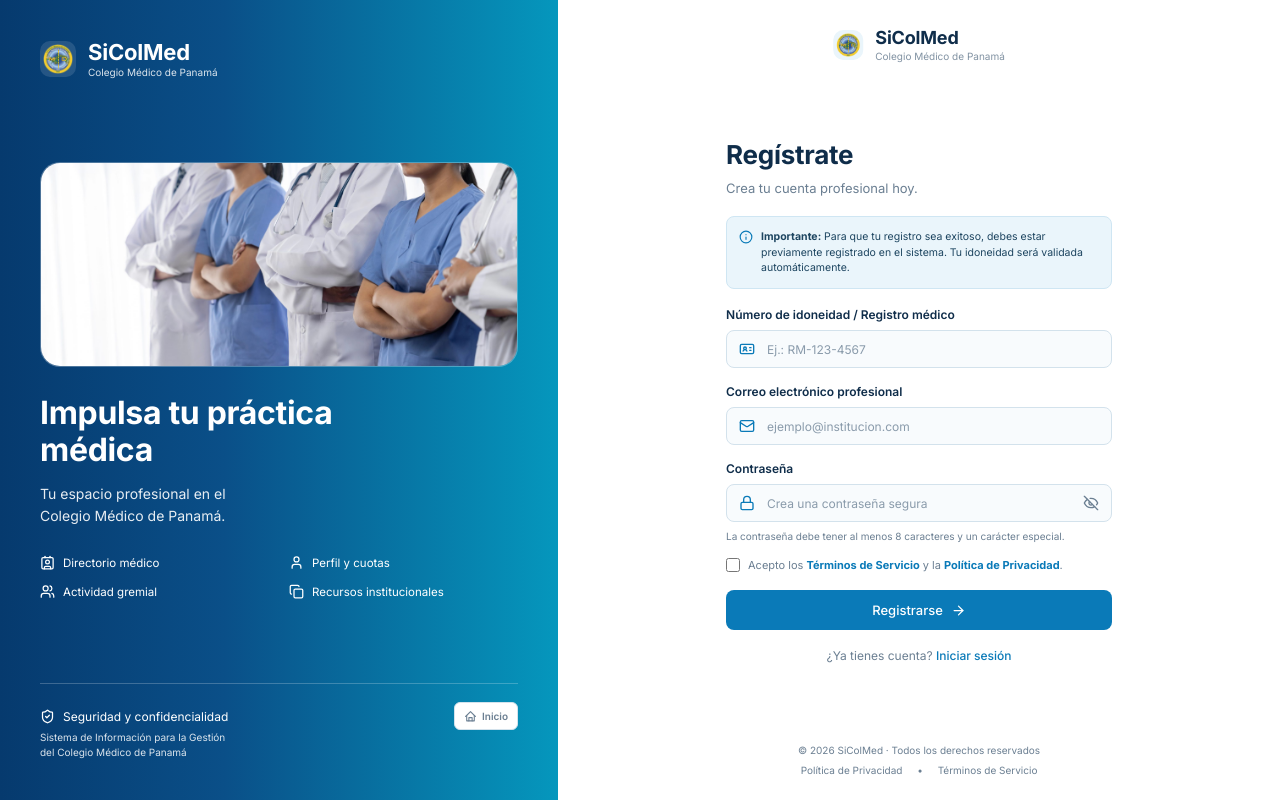
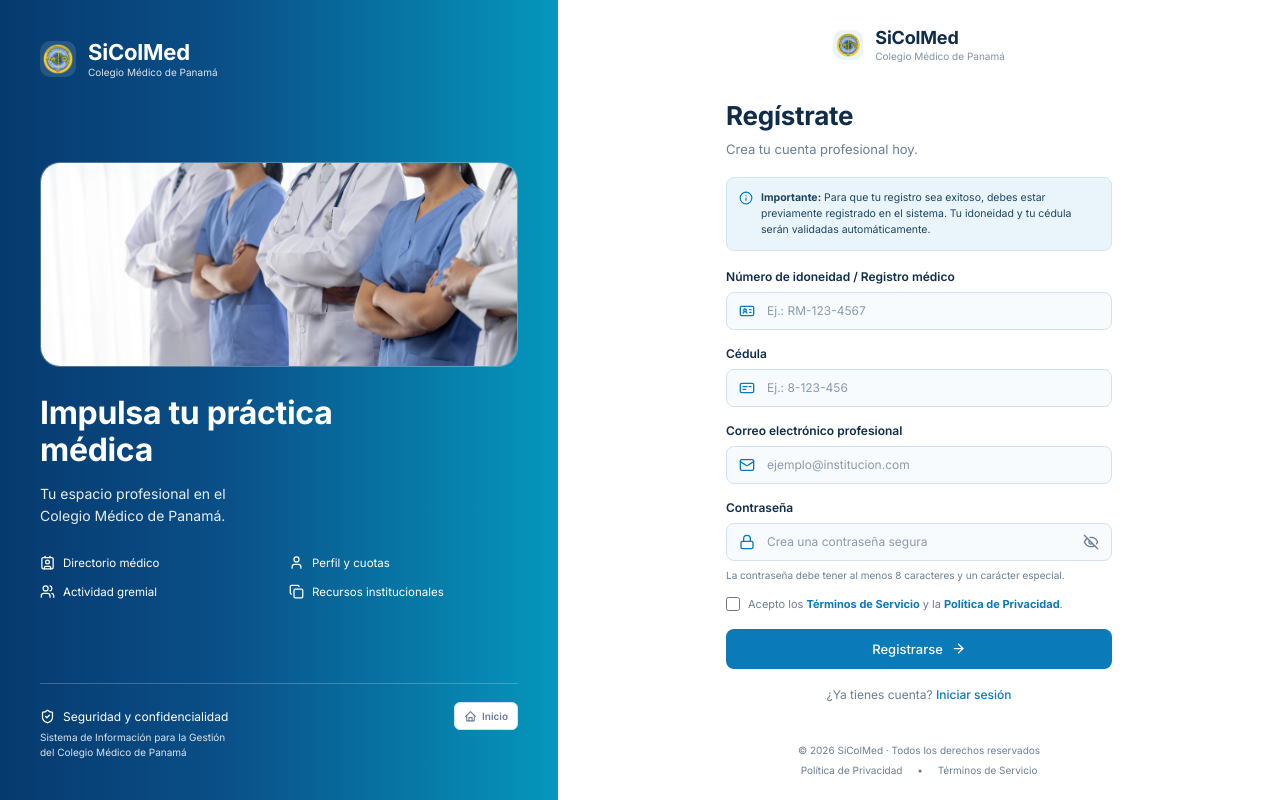
Before and after one commit to SiColMed-1GS131/SiColMed-FrontEnd, a PHP site: page /register in a window 1280 px wide. Run offline with PHP 8.4, Linux system fonts and the light colour scheme.

Commit message:
fix(registro): pide la cédula en el registro de médicos (DEF-004)
Qué hace:
- App/Views/Auth/register.php: nuevo campo obligatorio "Cédula" y el aviso
  dice que se validan la idoneidad y la cédula.
- RegisterController: lee la cédula (obligatoria, máx. 30 caracteres), la
  envía a POST /auth/register y el error dice "Verifica tu idoneidad y tu
  cédula".

Qué resuelve:
- DEF-004 (crítico), lado FrontEnd: cualquiera podía crear la cuenta de
  otro médico con la idoneidad pública. Decisión del líder: idoneidad +
  cédula.

Cómo probarlo (requiere feature/fix-def-004 del BackEnd y su migración):
1. Abre http://localhost:3000/index.php?c=register&a=index: aparece el
   campo "Cédula".
2. Con la idoneidad de un médico sin cuenta y la cédula de OTRO médico:
   "No se pudo completar el registro. Verifica tu idoneidad y tu cédula."
3. Con su cédula: "Solicitud de registro procesada correctamente." y la
   cuenta queda creada (ya puede iniciar sesión).

Co-Authored-By: Claude Opus 5.5 <noreply@anthropic.com>

```diff
--- a/App/Controllers/Auth/RegisterController.php
+++ b/App/Controllers/Auth/RegisterController.php
@@ -31,15 +31,16 @@ final class RegisterController
         }
 
         $license = trim((string) ($_POST['idoneidad'] ?? ''));
+        $cedula = trim((string) ($_POST['cedula'] ?? ''));
         $email = trim((string) ($_POST['correo'] ?? ''));
         $password = (string) ($_POST['password'] ?? '');
         $termsAccepted = isset($_POST['terminos']) && $_POST['terminos'] === 'on';
 
-        if (!$termsAccepted || $license === '' || $email === '' || $password === '') {
+        if (!$termsAccepted || $license === '' || $cedula === '' || $email === '' || $password === '') {
             http_response_code(422);
             return ['Completa los campos obligatorios y acepta los términos.', false];
         }
-        if (strlen($license) > 100 || strlen($email) > 254
+        if (strlen($license) > 100 || strlen($cedula) > 30 || strlen($email) > 254
             || strlen($password) > 128 || strlen($password) < 8
             || !preg_match('/[^\p{L}\p{N}]/u', $password)
             || !filter_var($email, FILTER_VALIDATE_EMAIL)) {
@@ -47,9 +48,11 @@ final class RegisterController
             return ['Verifica el correo, los límites de longitud y la contraseña (mínimo 8 caracteres y un carácter especial).', false];
         }
 
-        // La API verifica la idoneidad, impide duplicados y aplica las políticas de contraseña.
+        // La API verifica que la idoneidad y la cédula sean del mismo médico (DEF-004),
+        // impide duplicados y aplica las políticas de contraseña.
         $result = (new ApiClient())->postJson('/auth/register', [
             'numero_idoneidad' => $license,
+            'cedula' => $cedula,
             'correo' => $email,
             'password' => $password,
         ]);
@@ -65,7 +68,7 @@ final class RegisterController
         }
         if ($status < 200 || $status >= 300) {
             http_response_code(422);
-            return ['No se pudo completar el registro. Verifica tus datos e idoneidad.', false];
+            return ['No se pudo completar el registro. Verifica tu idoneidad y tu cédula.', false];
         }
 
         $_SESSION['register_csrf'] = bin2hex(random_bytes(32));
--- a/App/Views/Auth/register.php
+++ b/App/Views/Auth/register.php
@@ -74,7 +74,7 @@ $entrada = $base . '/index.php';
 
         <div class="notice">
           <svg class="i" viewBox="0 0 24 24"><circle cx="12" cy="12" r="10"/><path d="M12 16v-4"/><path d="M12 8h.01"/></svg>
-          <p style="margin:0"><strong>Importante:</strong> Para que tu registro sea exitoso, debes estar previamente registrado en el sistema. Tu idoneidad será validada automáticamente.</p>
+          <p style="margin:0"><strong>Importante:</strong> Para que tu registro sea exitoso, debes estar previamente registrado en el sistema. Tu idoneidad y tu cédula serán validadas automáticamente.</p>
         </div>
 
         <?php if ($formMessage !== ''): ?>
@@ -90,6 +90,15 @@ $entrada = $base . '/index.php';
             <div class="control">
               <svg class="i" viewBox="0 0 24 24"><path d="M16 10h2"/><path d="M16 14h2"/><path d="M6.17 15a3 3 0 0 1 5.66 0"/><circle cx="9" cy="11" r="2"/><rect x="2" y="5" width="20" height="14" rx="2"/></svg>
               <input id="idoneidad" name="idoneidad" type="text" placeholder="Ej.: RM-123-4567" maxlength="50" required>
+            </div>
+          </div>
+
+          <!-- DEF-004: la idoneidad es pública; la cédula confirma que la cuenta es del médico -->
+          <div class="field">
+            <label class="lbl" for="cedula">Cédula</label>
+            <div class="control">
+              <svg class="i" viewBox="0 0 24 24"><rect x="2" y="5" width="20" height="14" rx="2"/><path d="M6 10h6"/><path d="M6 14h4"/><path d="M15 10h3"/></svg>
+              <input id="cedula" name="cedula" type="text" placeholder="Ej.: 8-123-456" maxlength="30" autocomplete="off" autocapitalize="characters" spellcheck="false" required>
             </div>
           </div>
 
```
